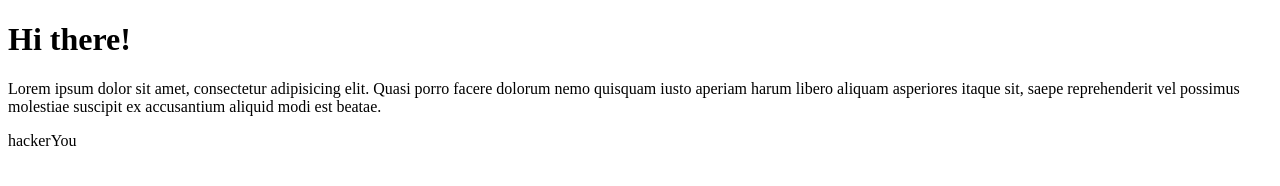
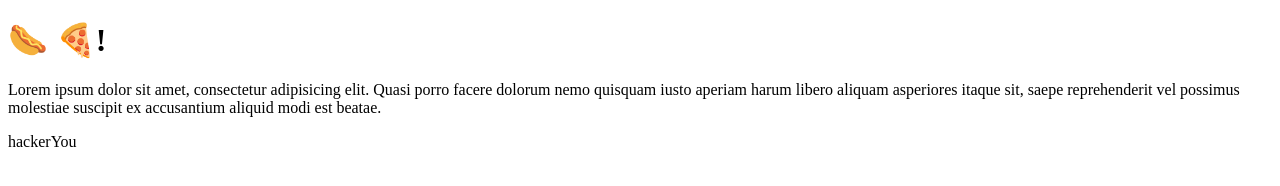
Before and after one commit to hy-instructors/effective-happiness, a plain HTML site: page index.html in a window 1280 px wide. Drawn offline with Linux system fonts and the light colour scheme.

Commit message:
Adding sweet title

```diff
--- a/index.html
+++ b/index.html
@@ -5,7 +5,7 @@
 	<title>Git collabo</title>
 </head>
 <body>
-	<h1>Hi there!</h1>
+	<h1>🌭 🍕!</h1>
 	<section>
 		<p>Lorem ipsum dolor sit amet, consectetur adipisicing elit. Quasi porro facere dolorum nemo quisquam iusto aperiam harum libero aliquam asperiores itaque sit, saepe reprehenderit vel possimus molestiae suscipit ex accusantium aliquid modi est beatae.</p>
 	</section>
```
